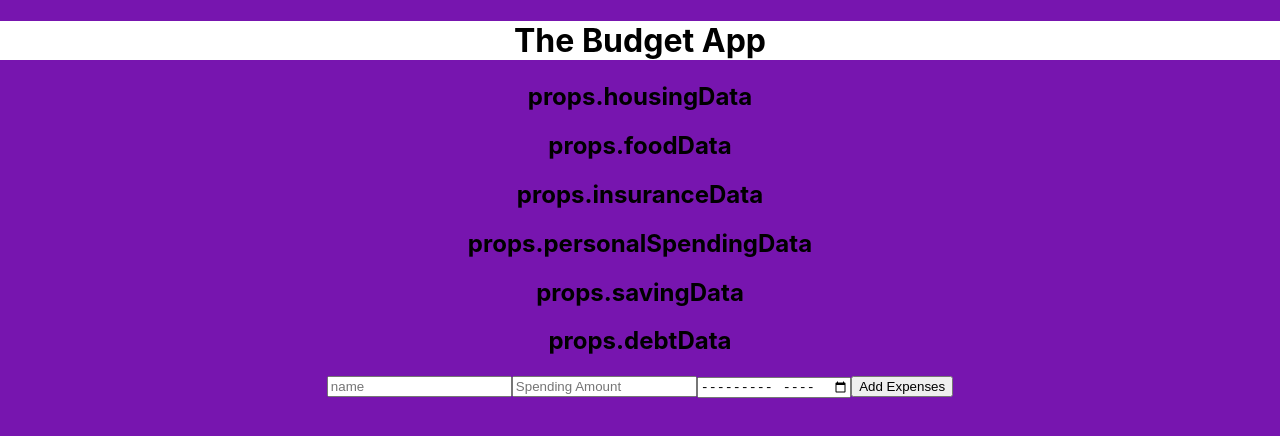
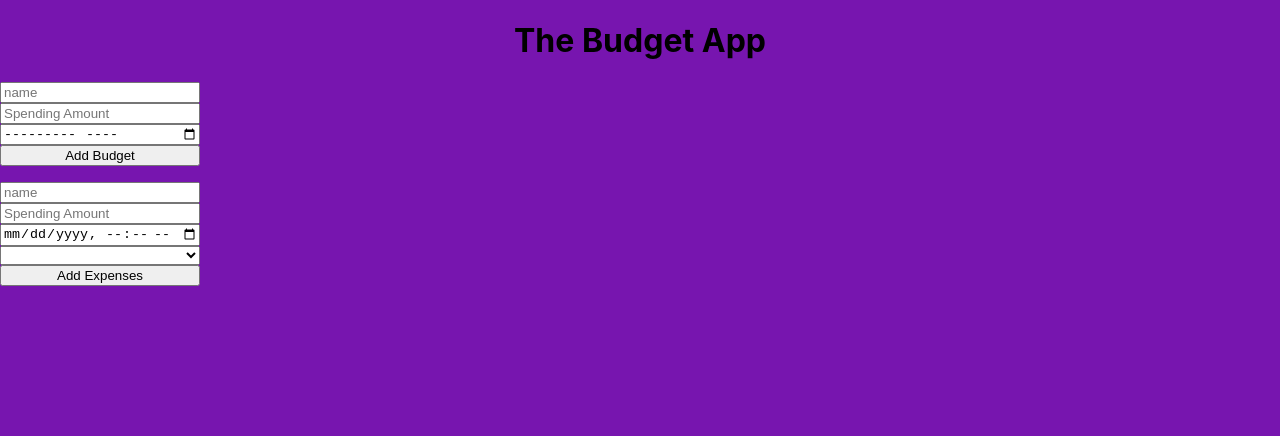
Before and after one commit to alane95/AlaneReactProject, a React (Create React App) app: page / in a window 1280 px wide. Shown: the top 436 px of the page. Built offline with nearby package versions, Linux system fonts and the light colour scheme.

Commit message:
Alane updates

```diff
--- a/src/App.css
+++ b/src/App.css
@@ -7,7 +7,30 @@ body{
 
 }
 
-h1{
+/* h1{
+  background-color: white;
+} */
+/* .budgeting{
+  display: flex;
+  border: 1px solid white;
+  flex-flow: column wrap;
   background-color: white;
 
+} */
+li {
+  list-style-type:none
+ }
+/* .budgeting{ */
+
+
+/* input[type=text]{
+  width: 25%;
+  padding: 12px 20px;
+  box-sizing: border-box;
+} */
+form {
+  width: 200px;
+  display: flex;
+  flex-direction: column;
+  margin: 5px 0;
 }
--- a/src/App.js
+++ b/src/App.js
@@ -2,56 +2,61 @@ import { useState } from 'react'
 import './App.css';
 import Budget from './components/Budget'
 import Expense from './components/Expense'
-const budgetData = [
-  {
-    housing: 0 / 1500,
-    food: 0 / 300,
-    insurance: 0 / 200,
-    personalSpending: 0 / 200,
-    savings: 200,
-    debt: 300
-  }
-]
+const budgetData =
+{
+  housing: 1500,
+  food: 300,
+  insurance: 200,
+  personalSpending: 200,
+  savings: 200,
+  debt: 300,
+}
+
 
 const newExpense = {
   name: "",
   amount: "",
+  category: ["housing", "food", "insurance", "personal spending", "savings"],
   month: "",
 }
-
+const budgetItem = {
+  name: "",
+  amount: "",
+  category: ["housing", "food", "insurance", "personal spending", "savings"],
+  month: "",
+}
 function App() {
   //
   const [blist, setbList] = useState([])
+  const [bitem, setbItem]= useState(budgetItem)
   const [elist, seteList] = useState(newExpense)
   const [allExpenses, setAllExpenses] = useState([])
+
+  // const[allBudgetItems, setAllBudgetItems]= useState([])
+  const [show, setShow] = useState(true)
   return (
     <div className="App">
       <h1>The Budget App</h1>
-      <div>
-        {budgetData.map((el) => {
-          return(
+
       <Budget
-      // budgetDataProps={budgetData}
-        housingData={budgetData.housing}
-        foodData={budgetData.food}
-        insuranceData={budgetData.insurance}
-        personalSpendingData={budgetData.personalSpending}
-        savingsData={budgetData.savings}
-        debtData={budgetData.debt}
+
+        budgetItemProps={budgetItem}
+        blistProps={blist}
+        setbListProps={setbList}
+        bitemProps ={bitem}
+        setbItemProps = {setbItem}
       />
-          )
-        })
-        }
-      </div>
-      <div>
+
       <Expense
         elistProps={elist}
         seteListProps={seteList}
         newExpenseProps={newExpense}
         allExpensesProps={allExpenses}
         setAllExpensesProps={setAllExpenses}
+        showProps = {show}
+        setShowProps = {setShow}
       />
-      </div>
+
     </div>
   );
 }
--- a/src/components/Budget.js
+++ b/src/components/Budget.js
@@ -1,26 +1,62 @@
 const Budget = (props) => {
 
+    const handleChange = (e) => {
+        const { name, value } = e.target
+        // console.log(props.bitemProps)
+        props.setbItemProps({
+            ...props.bitemProps,
+            [name]: value
+        })
+
+    }
+    const handleSubmit = (e) => {
+        e.preventDefault()
+        props.setbListProps([
+            ...props.blistProps, props.bitemProps
+        ])
+    //     console.log(props.blistPropps)
+    }
+
     return (
-        <div>
-            {/* <form>
-                <input type="text" placeholder="name" />
-                <input type= "number" placeholder="Spending Amount"/>
-           <button>Add Budget </button>
-           </form> */}
-            {/* {
-             budgetDataProps.map((el) => {
-          return(
-              <> */}
-           <h2 className="h">props.housingData</h2>
-           <h2 className="f">props.foodData</h2>
-           <h2 className="i">props.insuranceData</h2>
-           <h2 className="p">props.personalSpendingData</h2>
-           <h2 className="s">props.savingData</h2>
-           <h2 className="d">props.debtData</h2>
-           {/* </>
-          )
-            })
-        } */}
+        <div className="budgeting">
+          <form onSubmit={handleSubmit}>
+                <input
+                    type="text"
+                    name="name"
+                    value={props.bitemProps.name}
+                    placeholder="name"
+                    onChange={handleChange} />
+                <input
+                    type="number"
+                    name="amount"
+                    value={props.bitemProps.amount}
+                    placeholder="Spending Amount"
+                    onChange={handleChange} />
+                <input
+                    type="month"
+                    name="month"
+                    value={props.bitemProps.month}
+                    placeholder="Month"
+                    onChange={handleChange} />
+                <button type="submit">
+                    Add Budget
+                </button>
+            </form>
+            <ul>
+                {
+                   props.blistProps.map((item) => {
+                        return (
+                            <li>
+                                {item.name}
+                                {item.amount}
+                                {item.month}
+                            </li>
+                        )
+                    })
+                }
+            </ul>
+
+
         </div>
     )
 
--- a/src/components/Expense.js
+++ b/src/components/Expense.js
@@ -19,7 +19,7 @@ const Expense = (props) => {
     }
 
     return (
-        <div className="theExpense">
+        <div className="theExpenses">
             <form onSubmit={handleSubmit}>
                 <input
                     type="text"
@@ -34,26 +34,37 @@ const Expense = (props) => {
                     placeholder="Spending Amount"
                     onChange={handleChange} />
                 <input
-                    type="month"
+                    type="datetime-local"
                     name="month"
                     value={props.elistProps.month}
                     placeholder="Month"
                     onChange={handleChange} />
+                {/* <input type="text"
+                    name="category"
+                    onChange={handleChange}
+                /> */}
+                {/* <label>Choose a category:</label> */}
+                <select >
+                    <option value={props.elistProps.cate}></option>
+
+                </select>
                 <button type="submit">
                     Add Expenses
                 </button>
             </form>
-            {/* <ul>
+            <ul>
                 {
-                   props.elistProps.map((item) => {
+                    props.allExpensesProps.map((item) => {
                         return (
                             <li>
-                                {item}
+                               <h2>{item.name}</h2>
+                                <p>${item.amount}</p>
+                                {item.month}
                             </li>
                         )
                     })
                 }
-            </ul> */}
+            </ul>
         </div>
     )
 
```
